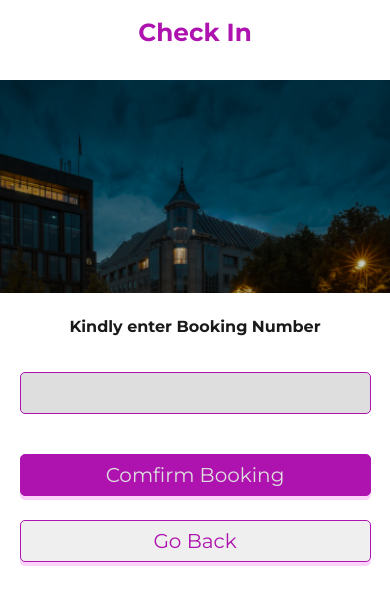
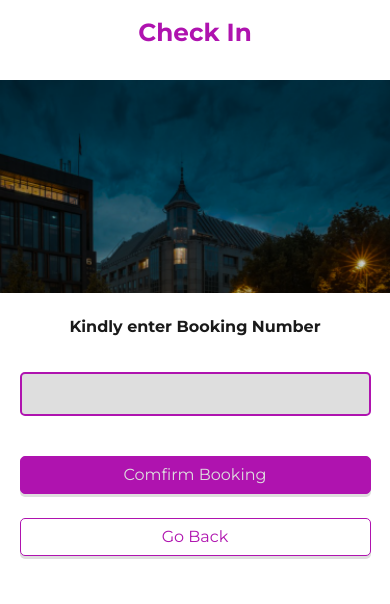
Before and after one commit to Blaviq/Flow-Active-Page, a plain HTML site: page index.html in a window 390 px wide. Shown: the part 114-718 px from the top of the page. Drawn offline with nearby package versions, Linux system fonts and the light colour scheme; a web font is replaced by a local one.

Commit message:
ch: made some changings

```diff
--- a/css/active.css
+++ b/css/active.css
@@ -25,7 +25,7 @@
 .form-input {
     width: 100%;
     background: #DEDEDE;
-    border: 1px solid #AF13AF;
+    border: 2px solid #AF13AF;
     backdrop-filter: blur(4px);
 }
 .form-input:hover {
@@ -44,7 +44,7 @@
     color: #DEDEDE;
     backdrop-filter: blur(4px);
     border-radius: 5px;
-    box-shadow: 0 4px 0 0 #F49AF470;
+    box-shadow: 0 3px 0 0  #DEDEDE;
 }
 
 
--- a/css/mobile.css
+++ b/css/mobile.css
@@ -26,12 +26,11 @@
 .form-input {
     width: 90%;
     background: #DEDEDE;
-    border: 1px solid #AF13AF;
+    border: 2px solid #AF13AF;
     backdrop-filter: blur(4px);
 }
 .form-input:hover {
     border: 2px solid #AF13AF;
-    box-shadow: 0 0 0 4px #F49AF420;
 }
 .form-input:active, .form-input-2:focus {
     outline: none;
@@ -46,12 +45,12 @@
     color: #DEDEDE;
     backdrop-filter: blur(4px);
     border-radius: 5px;
-    box-shadow: 0 4px 0 0 #F49AF470;
+    box-shadow: 0 3px 0 0  #DEDEDE;
 }
 .btnnn {
     width: 90%;
     border: 1px solid #AF13AF;
-    color: #E9E5E5;
+    background-color: white;
     border-radius: 5px;
-    box-shadow: 0 4px 0 0 #F49AF470;
+    box-shadow: 0 3px 0 0  #DEDEDE;
 }
--- a/index.html
+++ b/index.html
@@ -102,10 +102,10 @@
                 <input type="text" name="Number" id="" class="form-input fs-form-input bdr-rad-2 py-2 px-1 mt-1 text-black fs-6" placeholder="">
             </div>
             <div class="button text-center pt-4">
-                <button type="button" class="btnn btn-md py-2">Comfirm Booking</button>
+                <button type="button" class="btnn btn-md py-2 fs-input">Comfirm Booking</button>
             </div>
             <div class="text-center py-4">
-                <button type="button" class="btnnn btn-outline btn-md py-2" style="color: #AF13AF;">Go Back</button>
+                <button type="button" class="btnnn btn-outline btn-md py-2 fs-input" style="color: #AF13AF;">Go Back</button>
             </div>
         </div>
 </div>
```
